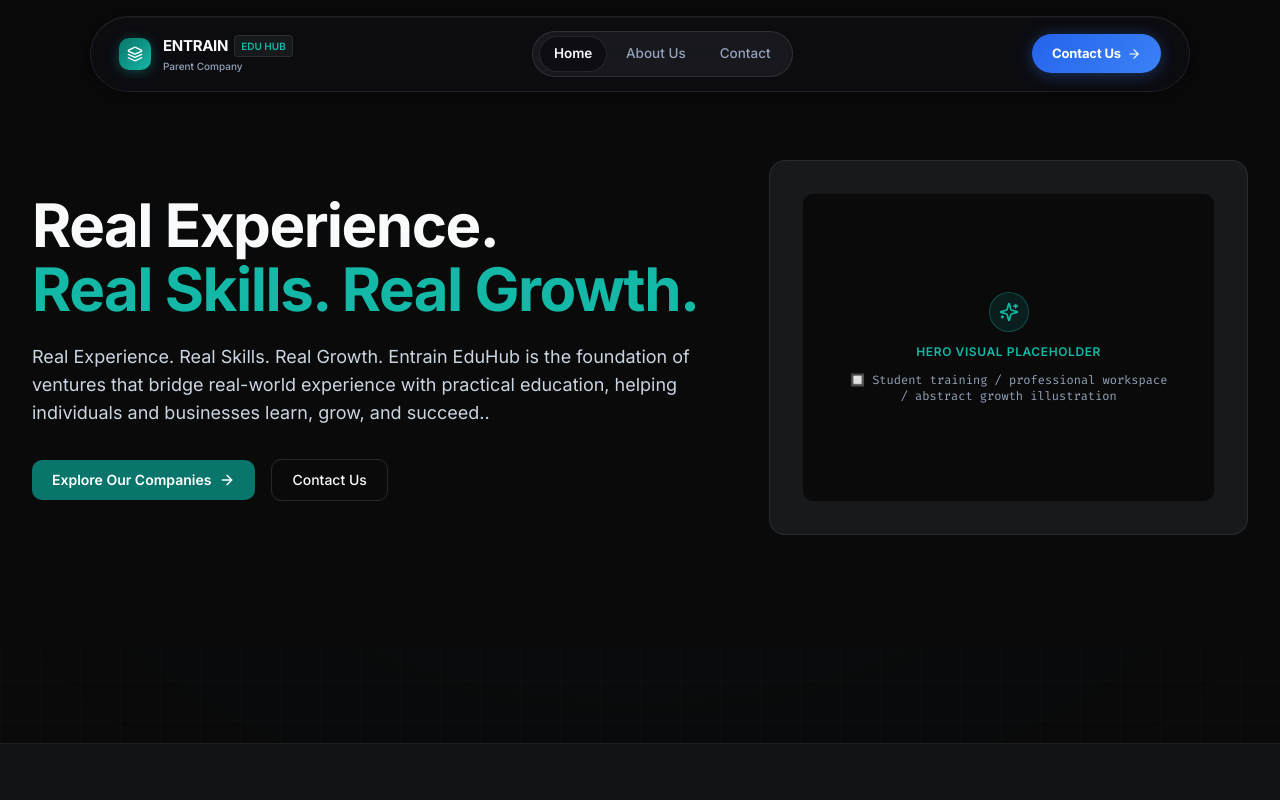
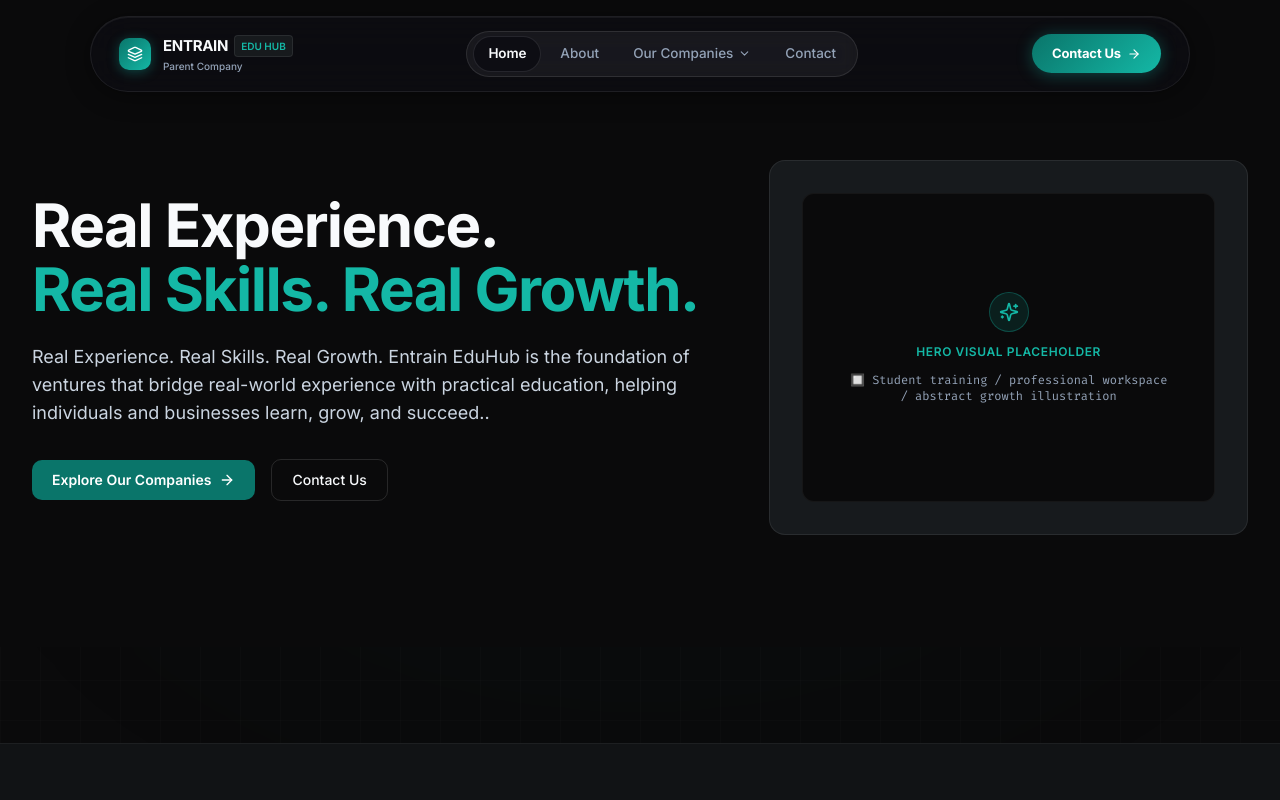
Before and after one commit to entrainaccademy/entraineduhub, a React (Vite) app: page / in a window 1280 px wide. Shown: the top 800 px of the page. Built offline with nearby package versions, Linux system fonts and the light colour scheme.

Commit message:
navabar name changed

```diff
--- a/src/components/Navbar.jsx
+++ b/src/components/Navbar.jsx
@@ -1,32 +1,70 @@
-import React, { useState, useEffect } from 'react';
-import { Layers, Menu, X, ArrowRight, Sparkles } from 'lucide-react';
+import React, { useState, useEffect, useRef } from 'react';
+import { Layers, Menu, X, ArrowRight, Sparkles, ChevronDown } from 'lucide-react';
+
+const COMPANIES_DROPDOWN = [
+  { id: 'academy',    label: 'Entrain Academy',    sub: 'Commercial Culinary Academy' },
+  { id: 'lab',        label: 'Entrain Lab',         sub: 'Digital Marketing Academy' },
+  { id: 'growth-lab', label: 'Entrain Growth Lab',  sub: 'Organic Growth Agency' },
+];
+
+const FLAT_NAV = [
+  { id: 'home',    label: 'Home' },
+  { id: 'about',   label: 'About' },
+  { id: 'contact', label: 'Contact' },
+];
 
 export const Navbar = ({ activeView, setActiveView }) => {
-  const [isScrolled, setIsScrolled] = useState(false);
-  const [mobileMenuOpen, setMobileMenuOpen] = useState(false);
+  const [isScrolled,       setIsScrolled]       = useState(false);
+  const [mobileMenuOpen,   setMobileMenuOpen]   = useState(false);
+  const [dropdownOpen,     setDropdownOpen]     = useState(false);
+  const [mobileCompOpen,   setMobileCompOpen]   = useState(false);
+  const dropdownRef = useRef(null);
 
+  /* ── scroll listener ── */
   useEffect(() => {
-    const handleScroll = () => {
-      setIsScrolled(window.scrollY > 20);
-    };
-    window.addEventListener('scroll', handleScroll);
-    return () => window.removeEventListener('scroll', handleScroll);
+    const onScroll = () => setIsScrolled(window.scrollY > 20);
+    window.addEventListener('scroll', onScroll);
+    return () => window.removeEventListener('scroll', onScroll);
   }, []);
 
-  const navItems = [
-    { id: 'home', label: 'Home' },
-    { id: 'about', label: 'About Us' },
-    // { id: 'academy', label: 'Entrain Academy' },
-    // { id: 'lab', label: 'Entrain Lab' },
-    // { id: 'growth-lab', label: 'Entrain Growth Lab' },
-    { id: 'contact', label: 'Contact' },
-  ];
+  /* ── close dropdown when clicking outside ── */
+  useEffect(() => {
+    const onOutside = (e) => {
+      if (dropdownRef.current && !dropdownRef.current.contains(e.target)) {
+        setDropdownOpen(false);
+      }
+    };
+    document.addEventListener('mousedown', onOutside);
+    return () => document.removeEventListener('mousedown', onOutside);
+  }, []);
 
   const handleNavClick = (viewId) => {
     setActiveView(viewId);
     setMobileMenuOpen(false);
+    setDropdownOpen(false);
+    setMobileCompOpen(false);
     window.scrollTo({ top: 0, behavior: 'smooth' });
   };
+
+  const isCompanyActive = COMPANIES_DROPDOWN.some(c => c.id === activeView);
+
+  /* ── shared button style factory ── */
+  const btnStyle = (active) => ({
+    background: active ? 'rgba(10, 10, 18, 0.70)' : 'transparent',
+    border: active ? '1px solid rgba(255,255,255,0.10)' : '1px solid transparent',
+    borderRadius: '9999px',
+    cursor: 'pointer',
+    fontSize: '13.5px',
+    fontWeight: active ? 600 : 500,
+    color: active ? '#F8FAFC' : '#94A3B8',
+    padding: '6px 14px',
+    transition: 'all 0.2s ease',
+    whiteSpace: 'nowrap',
+    letterSpacing: active ? '-0.01em' : 'normal',
+    display: 'flex',
+    alignItems: 'center',
+    gap: '4px',
+  });
 
   return (
     <>
@@ -42,9 +80,7 @@ export const Navbar = ({ activeView, setActiveView }) => {
           maxWidth: '1100px',
           transition: 'all 0.35s cubic-bezier(0.4, 0, 0.2, 1)',
           borderRadius: '9999px',
-          background: isScrolled
-            ? 'rgba(10, 10, 14, 0.88)'
-            : 'rgba(14, 14, 20, 0.68)',
+          background: isScrolled ? 'rgba(10, 10, 14, 0.88)' : 'rgba(14, 14, 20, 0.68)',
           backdropFilter: 'blur(22px)',
           WebkitBackdropFilter: 'blur(22px)',
           border: '1px solid rgba(255,255,255,0.08)',
@@ -54,162 +90,124 @@ export const Navbar = ({ activeView, setActiveView }) => {
           padding: isScrolled ? '10px 24px' : '14px 28px',
         }}
       >
-        {/* ── Three-column layout: Logo | Nav Pill | CTA ── */}
         <div style={{ display: 'flex', alignItems: 'center', justifyContent: 'space-between', gap: '16px' }}>
 
-          {/* ── Logo (left) ── */}
+          {/* ── Logo ── */}
           <button
             onClick={() => handleNavClick('home')}
-            style={{
-              display: 'flex',
-              alignItems: 'center',
-              gap: '12px',
-              background: 'none',
-              border: 'none',
-              cursor: 'pointer',
-              padding: 0,
-              textAlign: 'left',
-              flexShrink: 0,
-            }}
+            style={{ display: 'flex', alignItems: 'center', gap: '12px', background: 'none', border: 'none', cursor: 'pointer', padding: 0, textAlign: 'left', flexShrink: 0 }}
           >
-            <div style={{
-              width: '32px',
-              height: '32px',
-              borderRadius: '10px',
-              background: 'linear-gradient(135deg, #0A756A, #14B8A6)',
-              display: 'flex',
-              alignItems: 'center',
-              justifyContent: 'center',
-              color: 'white',
-              boxShadow: '0 2px 12px rgba(20,184,166,0.35)',
-              flexShrink: 0,
-            }}>
+            <div style={{ width: '32px', height: '32px', borderRadius: '10px', background: 'linear-gradient(135deg, #0A756A, #14B8A6)', display: 'flex', alignItems: 'center', justifyContent: 'center', color: 'white', boxShadow: '0 2px 12px rgba(20,184,166,0.35)', flexShrink: 0 }}>
               <Layers style={{ width: '16px', height: '16px' }} />
             </div>
             <div style={{ display: 'flex', flexDirection: 'column' }}>
               <div style={{ display: 'flex', alignItems: 'center', gap: '6px' }}>
-                <span style={{ fontWeight: 700, fontSize: '15px', letterSpacing: '-0.02em', color: '#F8FAFC' }}>
-                  ENTRAIN
-                </span>
-                <span style={{
-                  fontSize: '10px',
-                  fontWeight: 600,
-                  padding: '2px 6px',
-                  borderRadius: '4px',
-                  background: '#171A1D',
-                  color: '#14B8A6',
-                  border: '1px solid rgba(255,255,255,0.08)',
-                }}>
-                  EDU HUB
-                </span>
+                <span style={{ fontWeight: 700, fontSize: '15px', letterSpacing: '-0.02em', color: '#F8FAFC' }}>ENTRAIN</span>
+                <span style={{ fontSize: '10px', fontWeight: 600, padding: '2px 6px', borderRadius: '4px', background: '#171A1D', color: '#14B8A6', border: '1px solid rgba(255,255,255,0.08)' }}>EDU HUB</span>
               </div>
-              <span style={{ fontSize: '10px', color: '#94A3B8', fontWeight: 500 }}>
-                Parent Company
-              </span>
+              <span style={{ fontSize: '10px', color: '#94A3B8', fontWeight: 500 }}>Parent Company</span>
             </div>
           </button>
 
-          {/* ── Desktop: Inner glass pill wrapping nav links (center) ── */}
-          <nav
-            className="navbar-desktop-nav"
-            style={{ display: 'none' }}
-          >
-            {/* Glass pill container */}
-            <div style={{
-              display: 'flex',
-              alignItems: 'center',
-              gap: '4px',
-              background: 'rgba(255,255,255,0.05)',
-              border: '1px solid rgba(255,255,255,0.10)',
-              borderRadius: '9999px',
-              padding: '4px 6px',
-              backdropFilter: 'blur(8px)',
-              WebkitBackdropFilter: 'blur(8px)',
-            }}>
-              {navItems.map((item) => (
+          {/* ── Desktop Nav (center) ── */}
+          <nav className="navbar-desktop-nav" style={{ display: 'none' }}>
+            <div style={{ display: 'flex', alignItems: 'center', gap: '4px', background: 'rgba(255,255,255,0.05)', border: '1px solid rgba(255,255,255,0.10)', borderRadius: '9999px', padding: '4px 6px', backdropFilter: 'blur(8px)', WebkitBackdropFilter: 'blur(8px)' }}>
+
+              {/* Home */}
+              <button className="nav-link-btn" onClick={() => handleNavClick('home')} style={btnStyle(activeView === 'home')}>
+                Home
+              </button>
+
+              {/* About */}
+              <button className="nav-link-btn" onClick={() => handleNavClick('about')} style={btnStyle(activeView === 'about')}>
+                About
+              </button>
+
+              {/* Our Companies dropdown trigger */}
+              <div ref={dropdownRef} style={{ position: 'relative' }}>
                 <button
-                  key={item.id}
-                  onClick={() => handleNavClick(item.id)}
                   className="nav-link-btn"
+                  onClick={() => setDropdownOpen(o => !o)}
                   style={{
-                    background: activeView === item.id
-                      ? 'rgba(10, 10, 18, 0.70)'
-                      : 'transparent',
-                    border: activeView === item.id
-                      ? '1px solid rgba(255,255,255,0.10)'
-                      : '1px solid transparent',
-                    borderRadius: '9999px',
-                    cursor: 'pointer',
-                    fontSize: '13.5px',
-                    fontWeight: activeView === item.id ? 600 : 500,
-                    color: activeView === item.id ? '#F8FAFC' : '#94A3B8',
-                    padding: '6px 14px',
-                    transition: 'all 0.2s ease',
-                    whiteSpace: 'nowrap',
-                    letterSpacing: activeView === item.id ? '-0.01em' : 'normal',
+                    ...btnStyle(isCompanyActive || dropdownOpen),
+                    gap: '5px',
                   }}
                 >
-                  {item.label}
+                  Our Companies
+                  <ChevronDown style={{ width: '13px', height: '13px', transition: 'transform 0.2s ease', transform: dropdownOpen ? 'rotate(180deg)' : 'rotate(0deg)' }} />
                 </button>
-              ))}
+
+                {/* Dropdown panel */}
+                {dropdownOpen && (
+                  <div style={{
+                    position: 'absolute',
+                    top: 'calc(100% + 10px)',
+                    left: '50%',
+                    transform: 'translateX(-50%)',
+                    minWidth: '220px',
+                    background: 'rgba(10, 10, 18, 0.96)',
+                    backdropFilter: 'blur(24px)',
+                    WebkitBackdropFilter: 'blur(24px)',
+                    border: '1px solid rgba(255,255,255,0.10)',
+                    borderRadius: '16px',
+                    padding: '6px',
+                    boxShadow: '0 12px 40px rgba(0,0,0,0.55)',
+                    zIndex: 60,
+                  }}>
+                    {COMPANIES_DROPDOWN.map((c) => (
+                      <button
+                        key={c.id}
+                        onClick={() => handleNavClick(c.id)}
+                        className="dropdown-item-btn"
+                        style={{
+                          width: '100%',
+                          textAlign: 'left',
+                          padding: '9px 12px',
+                          borderRadius: '10px',
+                          border: 'none',
+                          cursor: 'pointer',
+                          background: activeView === c.id ? 'rgba(20,184,166,0.12)' : 'transparent',
+                          display: 'flex',
+                          flexDirection: 'column',
+                          gap: '1px',
+                          transition: 'background 0.18s ease',
+                        }}
+                      >
+                        <span style={{ fontSize: '13px', fontWeight: 600, color: activeView === c.id ? '#14B8A6' : '#F8FAFC' }}>{c.label}</span>
+                        <span style={{ fontSize: '11px', color: '#64748B', fontWeight: 400 }}>{c.sub}</span>
+                      </button>
+                    ))}
+                  </div>
+                )}
+              </div>
+
+              {/* Contact */}
+              <button className="nav-link-btn" onClick={() => handleNavClick('contact')} style={btnStyle(activeView === 'contact')}>
+                Contact
+              </button>
+
             </div>
           </nav>
 
           {/* ── Desktop CTA (right) ── */}
-          <div
-            className="navbar-desktop-cta"
-            style={{ display: 'none', alignItems: 'center', gap: '12px', flexShrink: 0 }}
-          >
+          <div className="navbar-desktop-cta" style={{ display: 'none', alignItems: 'center', gap: '12px', flexShrink: 0 }}>
             <button
               onClick={() => handleNavClick('contact')}
               className="navbar-cta-btn"
-              style={{
-                display: 'flex',
-                alignItems: 'center',
-                gap: '6px',
-                fontSize: '13px',
-                fontWeight: 700,
-                color: '#ffffff',
-                background: 'linear-gradient(135deg, #2563EB, #3B82F6)',
-                border: 'none',
-                borderRadius: '9999px',
-                padding: '9px 20px',
-                cursor: 'pointer',
-                letterSpacing: '-0.01em',
-                boxShadow: '0 2px 16px rgba(59,130,246,0.35)',
-                transition: 'all 0.22s ease',
-              }}
-              onMouseEnter={e => {
-                e.currentTarget.style.boxShadow = '0 4px 24px rgba(59,130,246,0.55)';
-                e.currentTarget.style.transform = 'scale(1.04)';
-              }}
-              onMouseLeave={e => {
-                e.currentTarget.style.boxShadow = '0 2px 16px rgba(59,130,246,0.35)';
-                e.currentTarget.style.transform = 'scale(1)';
-              }}
+              style={{ display: 'flex', alignItems: 'center', gap: '6px', fontSize: '13px', fontWeight: 700, color: '#ffffff', background: 'linear-gradient(135deg, #0A756A, #14B8A6)', border: 'none', borderRadius: '9999px', padding: '9px 20px', cursor: 'pointer', letterSpacing: '-0.01em', boxShadow: '0 2px 16px rgba(20,184,166,0.35)', transition: 'all 0.22s ease' }}
+              onMouseEnter={e => { e.currentTarget.style.boxShadow = '0 4px 24px rgba(20,184,166,0.55)'; e.currentTarget.style.transform = 'scale(1.04)'; }}
+              onMouseLeave={e => { e.currentTarget.style.boxShadow = '0 2px 16px rgba(20,184,166,0.35)'; e.currentTarget.style.transform = 'scale(1)'; }}
             >
               <span>Contact Us</span>
               <ArrowRight style={{ width: '14px', height: '14px' }} />
             </button>
           </div>
 
-          {/* ── Mobile: Hamburger toggle (right) ── */}
+          {/* ── Mobile Hamburger ── */}
           <button
             onClick={() => setMobileMenuOpen(!mobileMenuOpen)}
             className="navbar-mobile-toggle"
-            style={{
-              padding: '8px',
-              borderRadius: '50%',
-              background: 'rgba(255,255,255,0.07)',
-              border: '1px solid rgba(255,255,255,0.10)',
-              color: '#F8FAFC',
-              cursor: 'pointer',
-              display: 'flex',
-              alignItems: 'center',
-              justifyContent: 'center',
-              transition: 'background 0.2s ease',
-              flexShrink: 0,
-            }}
+            style={{ padding: '8px', borderRadius: '50%', background: 'rgba(255,255,255,0.07)', border: '1px solid rgba(255,255,255,0.10)', color: '#F8FAFC', cursor: 'pointer', display: 'flex', alignItems: 'center', justifyContent: 'center', transition: 'background 0.2s ease', flexShrink: 0 }}
             aria-label="Toggle navigation"
             aria-expanded={mobileMenuOpen}
             onMouseEnter={e => { e.currentTarget.style.background = 'rgba(255,255,255,0.12)'; }}
@@ -221,117 +219,93 @@ export const Navbar = ({ activeView, setActiveView }) => {
         </div>
       </header>
 
-      {/* ── Mobile Dropdown — floats below the navbar pill ── */}
+      {/* ── Mobile Dropdown ── */}
       {mobileMenuOpen && (
         <div
           className="navbar-mobile-menu"
-          style={{
-            position: 'fixed',
-            top: isScrolled ? '68px' : '78px',
-            left: '50%',
-            transform: 'translateX(-50%)',
-            zIndex: 49,
-            width: 'calc(100% - 32px)',
-            maxWidth: '1100px',
-            background: 'rgba(10, 10, 14, 0.94)',
-            backdropFilter: 'blur(24px)',
-            WebkitBackdropFilter: 'blur(24px)',
-            border: '1px solid rgba(255,255,255,0.08)',
-            borderRadius: '24px',
-            padding: '16px',
-            boxShadow: '0 8px 40px rgba(0,0,0,0.60)',
-            transition: 'top 0.35s cubic-bezier(0.4, 0, 0.2, 1)',
-          }}
+          style={{ position: 'fixed', top: isScrolled ? '68px' : '78px', left: '50%', transform: 'translateX(-50%)', zIndex: 49, width: 'calc(100% - 32px)', maxWidth: '1100px', background: 'rgba(10, 10, 14, 0.96)', backdropFilter: 'blur(24px)', WebkitBackdropFilter: 'blur(24px)', border: '1px solid rgba(255,255,255,0.08)', borderRadius: '24px', padding: '12px', boxShadow: '0 8px 40px rgba(0,0,0,0.60)' }}
         >
-          <div style={{ display: 'flex', flexDirection: 'column', gap: '4px' }}>
-            {navItems.map((item) => (
+          <div style={{ display: 'flex', flexDirection: 'column', gap: '2px' }}>
+
+            {/* Flat items: Home, About */}
+            {FLAT_NAV.filter(i => i.id !== 'contact').map((item) => (
               <button
                 key={item.id}
                 onClick={() => handleNavClick(item.id)}
-                style={{
-                  width: '100%',
-                  textAlign: 'left',
-                  fontSize: '14px',
-                  fontWeight: activeView === item.id ? 600 : 500,
-                  padding: '10px 14px',
-                  borderRadius: '12px',
-                  border: 'none',
-                  cursor: 'pointer',
-                  display: 'flex',
-                  alignItems: 'center',
-                  justifyContent: 'space-between',
-                  transition: 'background 0.2s ease, color 0.2s ease',
-                  background: activeView === item.id ? 'rgba(10,10,18,0.70)' : 'transparent',
-                  color: activeView === item.id ? '#F8FAFC' : '#94A3B8',
-                }}
-                onMouseEnter={e => {
-                  if (activeView !== item.id) {
-                    e.currentTarget.style.background = 'rgba(255,255,255,0.05)';
-                    e.currentTarget.style.color = '#F8FAFC';
-                  }
-                }}
-                onMouseLeave={e => {
-                  if (activeView !== item.id) {
-                    e.currentTarget.style.background = 'transparent';
-                    e.currentTarget.style.color = '#94A3B8';
-                  }
-                }}
+                style={{ width: '100%', textAlign: 'left', fontSize: '14px', fontWeight: activeView === item.id ? 600 : 500, padding: '10px 14px', borderRadius: '12px', border: 'none', cursor: 'pointer', display: 'flex', alignItems: 'center', justifyContent: 'space-between', transition: 'background 0.2s ease, color 0.2s ease', background: activeView === item.id ? 'rgba(10,10,18,0.70)' : 'transparent', color: activeView === item.id ? '#F8FAFC' : '#94A3B8' }}
+                onMouseEnter={e => { if (activeView !== item.id) { e.currentTarget.style.background = 'rgba(255,255,255,0.05)'; e.currentTarget.style.color = '#F8FAFC'; } }}
+                onMouseLeave={e => { if (activeView !== item.id) { e.currentTarget.style.background = 'transparent'; e.currentTarget.style.color = '#94A3B8'; } }}
               >
                 <span>{item.label}</span>
                 {activeView === item.id && <Sparkles style={{ width: '14px', height: '14px', color: '#14B8A6' }} />}
               </button>
             ))}
+
+            {/* Our Companies accordion */}
+            <div style={{ borderRadius: '12px', overflow: 'hidden' }}>
+              <button
+                onClick={() => setMobileCompOpen(o => !o)}
+                style={{ width: '100%', textAlign: 'left', fontSize: '14px', fontWeight: isCompanyActive ? 600 : 500, padding: '10px 14px', border: 'none', cursor: 'pointer', display: 'flex', alignItems: 'center', justifyContent: 'space-between', background: isCompanyActive ? 'rgba(10,10,18,0.70)' : 'transparent', color: isCompanyActive ? '#F8FAFC' : '#94A3B8', transition: 'background 0.2s ease' }}
+              >
+                <span>Our Companies</span>
+                <ChevronDown style={{ width: '14px', height: '14px', transition: 'transform 0.2s ease', transform: mobileCompOpen ? 'rotate(180deg)' : 'rotate(0deg)' }} />
+              </button>
+
+              {mobileCompOpen && (
+                <div style={{ paddingLeft: '14px', paddingBottom: '4px', display: 'flex', flexDirection: 'column', gap: '2px' }}>
+                  {COMPANIES_DROPDOWN.map((c) => (
+                    <button
+                      key={c.id}
+                      onClick={() => handleNavClick(c.id)}
+                      style={{ width: '100%', textAlign: 'left', padding: '8px 12px', borderRadius: '10px', border: 'none', cursor: 'pointer', background: activeView === c.id ? 'rgba(20,184,166,0.12)' : 'transparent', display: 'flex', flexDirection: 'column', gap: '1px', transition: 'background 0.18s ease' }}
+                    >
+                      <span style={{ fontSize: '13px', fontWeight: 600, color: activeView === c.id ? '#14B8A6' : '#F8FAFC' }}>{c.label}</span>
+                      <span style={{ fontSize: '11px', color: '#64748B' }}>{c.sub}</span>
+                    </button>
+                  ))}
+                </div>
+              )}
+            </div>
+
+            {/* Contact */}
+            <button
+              onClick={() => handleNavClick('contact')}
+              style={{ width: '100%', textAlign: 'left', fontSize: '14px', fontWeight: activeView === 'contact' ? 600 : 500, padding: '10px 14px', borderRadius: '12px', border: 'none', cursor: 'pointer', display: 'flex', alignItems: 'center', justifyContent: 'space-between', background: activeView === 'contact' ? 'rgba(10,10,18,0.70)' : 'transparent', color: activeView === 'contact' ? '#F8FAFC' : '#94A3B8', transition: 'background 0.2s ease, color 0.2s ease' }}
+              onMouseEnter={e => { if (activeView !== 'contact') { e.currentTarget.style.background = 'rgba(255,255,255,0.05)'; e.currentTarget.style.color = '#F8FAFC'; } }}
+              onMouseLeave={e => { if (activeView !== 'contact') { e.currentTarget.style.background = 'transparent'; e.currentTarget.style.color = '#94A3B8'; } }}
+            >
+              <span>Contact</span>
+              {activeView === 'contact' && <Sparkles style={{ width: '14px', height: '14px', color: '#14B8A6' }} />}
+            </button>
+
+            {/* Contact CTA */}
             <div style={{ paddingTop: '8px', borderTop: '1px solid rgba(255,255,255,0.07)', marginTop: '4px' }}>
               <button
                 onClick={() => handleNavClick('contact')}
-                style={{
-                  width: '100%',
-                  display: 'flex',
-                  alignItems: 'center',
-                  justifyContent: 'center',
-                  gap: '6px',
-                  fontSize: '13px',
-                  fontWeight: 700,
-                  color: '#ffffff',
-                  background: 'linear-gradient(135deg, #2563EB, #3B82F6)',
-                  border: 'none',
-                  borderRadius: '9999px',
-                  padding: '11px 20px',
-                  cursor: 'pointer',
-                  boxShadow: '0 2px 16px rgba(59,130,246,0.30)',
-                }}
+                style={{ width: '100%', display: 'flex', alignItems: 'center', justifyContent: 'center', gap: '6px', fontSize: '13px', fontWeight: 700, color: '#ffffff', background: 'linear-gradient(135deg, #0A756A, #14B8A6)', border: 'none', borderRadius: '9999px', padding: '11px 20px', cursor: 'pointer', boxShadow: '0 2px 16px rgba(20,184,166,0.30)' }}
               >
                 Contact Us
               </button>
             </div>
+
           </div>
         </div>
       )}
 
-      {/* ── Responsive show/hide rules ── */}
+      {/* ── Responsive rules + dropdown hover ── */}
       <style>{`
         @media (min-width: 1024px) {
-          .navbar-desktop-nav {
-            display: flex !important;
-            align-items: center;
-            flex: 1;
-            justify-content: center;
-          }
-          .navbar-desktop-cta {
-            display: flex !important;
-          }
-          .navbar-mobile-toggle {
-            display: none !important;
-          }
-          .navbar-mobile-menu {
-            display: none !important;
-          }
+          .navbar-desktop-nav    { display: flex !important; align-items: center; flex: 1; justify-content: center; }
+          .navbar-desktop-cta    { display: flex !important; }
+          .navbar-mobile-toggle  { display: none !important; }
+          .navbar-mobile-menu    { display: none !important; }
         }
-
-        /* Nav link hover — only for items NOT active */
         .nav-link-btn:hover {
           color: #F8FAFC !important;
           background: rgba(255,255,255,0.07) !important;
+        }
+        .dropdown-item-btn:hover {
+          background: rgba(255,255,255,0.06) !important;
         }
       `}</style>
     </>
```
